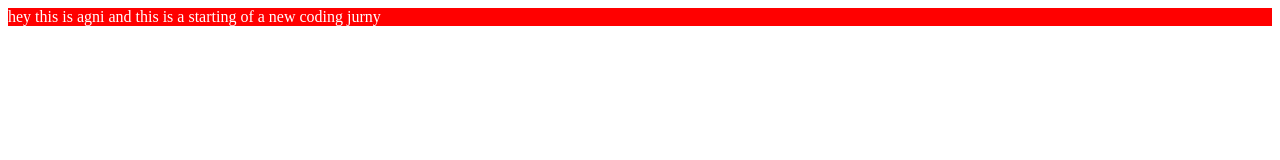
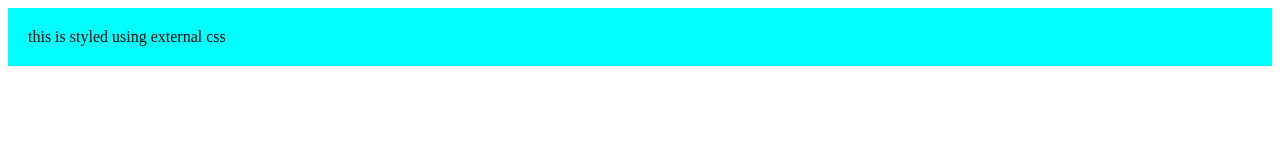
Before and after one commit to agni12332/webside-with-a-color-red-div-which-has-background-color-red-or-color-white, a plain HTML site: page index.html in a window 1280 px wide. Drawn offline with Linux system fonts and the light colour scheme.

Commit message:
Add files via upload

```diff
--- a/index.html
+++ b/index.html
@@ -3,19 +3,12 @@
 <head>
     <meta charset="UTF-8">
     <meta name="viewport" content="width=device-width, initial-scale=1.0">
-    <title>css</title>
-    <style>
-        div,span{
-            color:white;
-            background-color: red;
-
-        }
-    </style>
+    <title>Document</title>
+    <link rel="stylesheet" href="style.css">
 </head>
 <body>
-    <div>
-        hey this is agni and this is a starting of a new coding jurny
-    </div>
+
+    <div id="head">this is styled using external css</divid></div>
 
 </body>
 </html>
--- /dev/null
+++ b/style.css
@@ -0,0 +1,4 @@
+#head{
+    background-color: aqua;
+    padding: 20px;
+}
```
